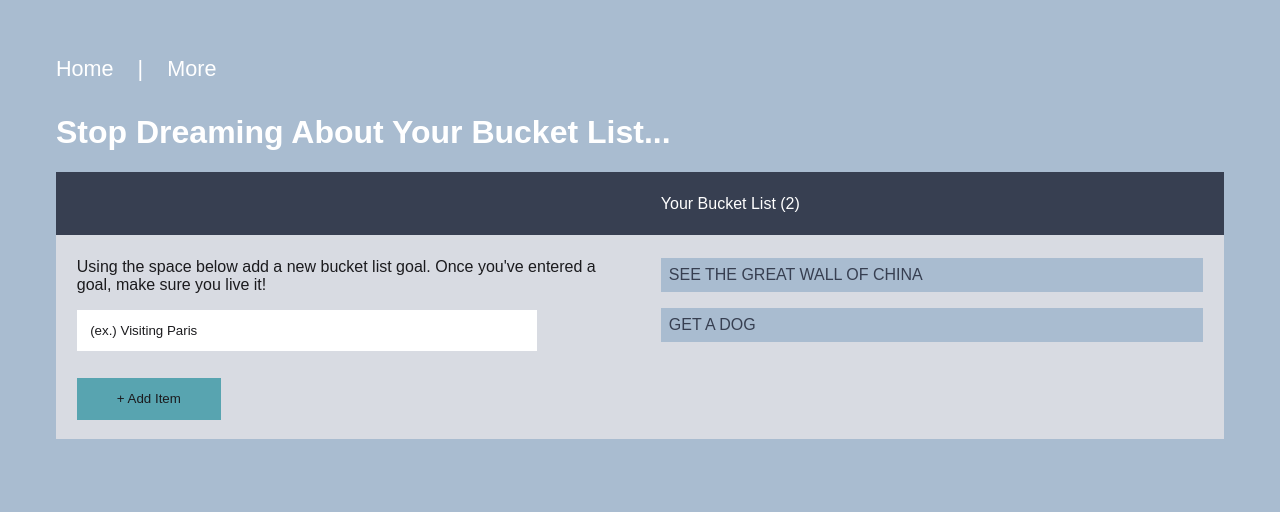
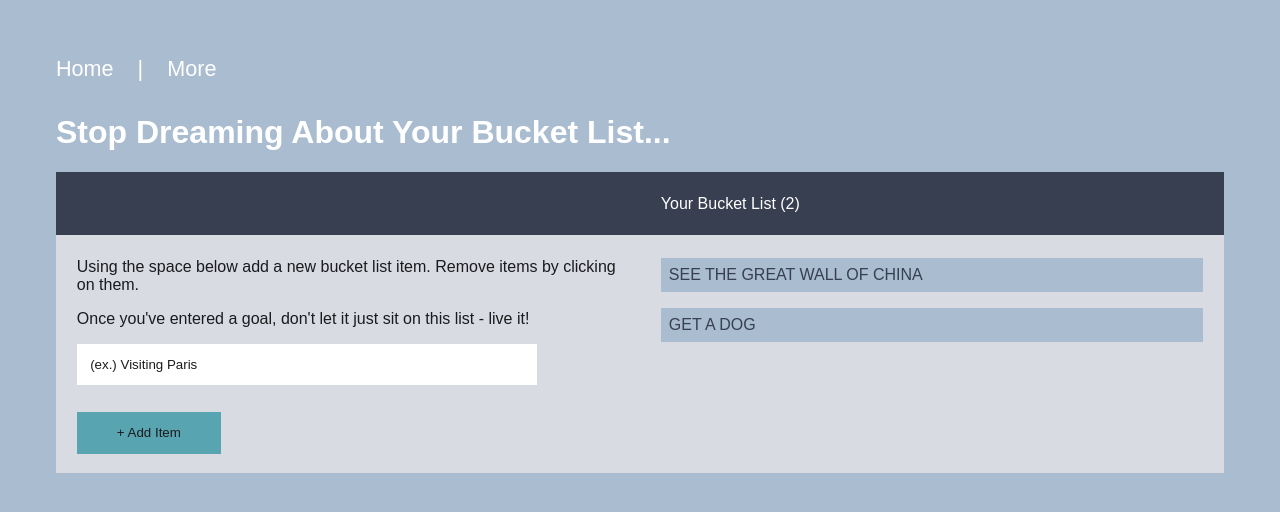
Before and after one commit to pennmeg/ng5, an Angular app: page / in a window 1280 px wide. Shown: the top 512 px of the page. Built offline with nearby package versions, Linux system fonts and the light colour scheme.

Commit message:
updated verbiage

```diff
--- a/src/app/home/home.component.html
+++ b/src/app/home/home.component.html
@@ -9,7 +9,8 @@
 </div>
 <div class="container color-light" [@goals]="goals.length">
   <div class="col">
-    <p class="sm">Using the space below add a new bucket list goal. Once you've entered a goal, make sure you live it!</p>
+    <p class="sm">Using the space below add a new bucket list item. Remove items by clicking on them.</p>
+    <p class="sm">Once you've entered a goal, don't let it just sit on this list - live it!</p>
     <form>
       <input type="text" class="txt" name="item" placeholder="I Dream Of.." [(ngModel)]="goalText">
       <input type="submit" class="btn" [value]="btnText" (click)="addItem()">
```
